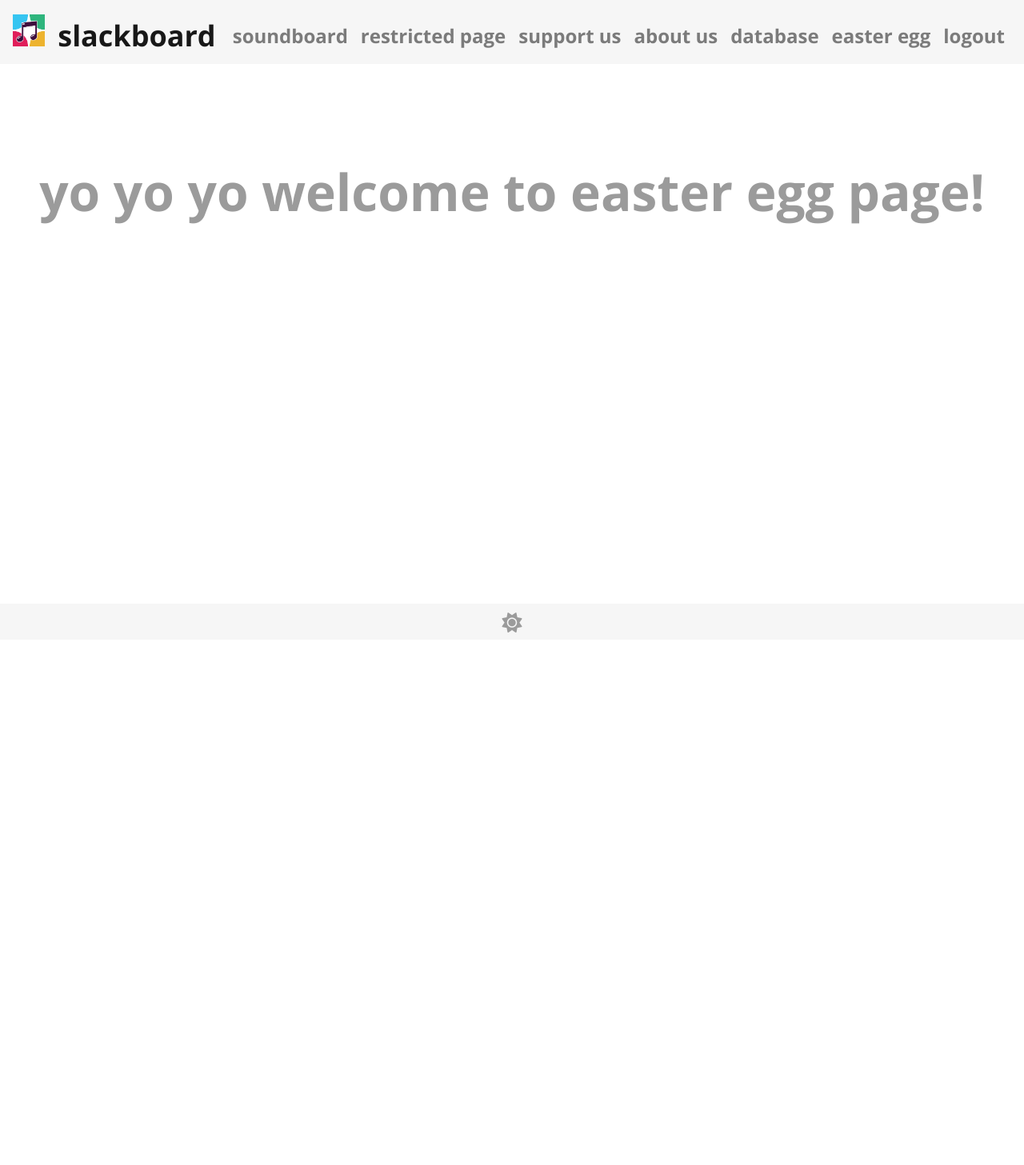
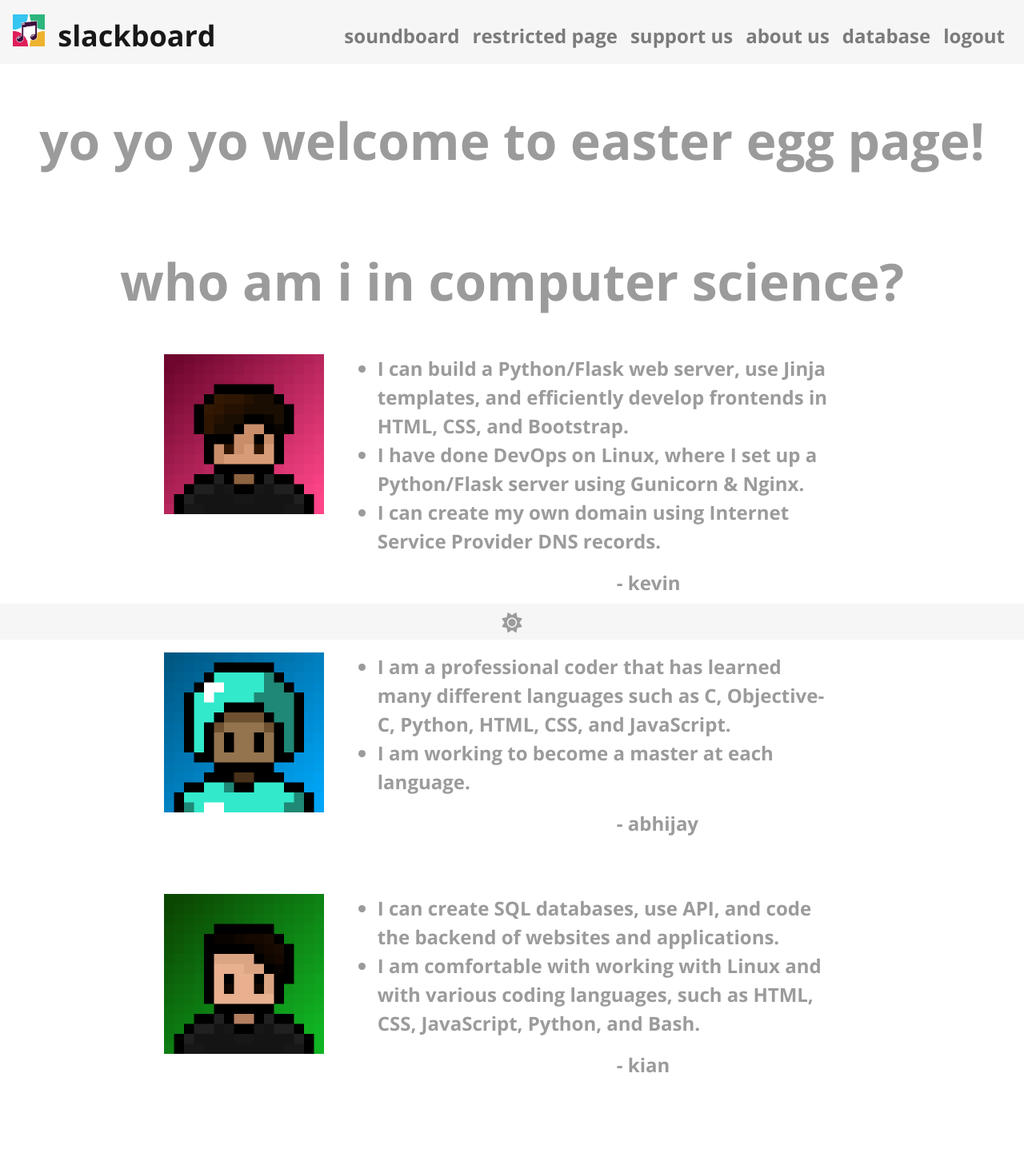
Before and after one commit to kevin-dough/p5slackbots, a Flask app: page /egg in a window 1280 px wide. Shown: the whole page at 80% size. Before the commit the page ends 792 px from the top, so only its background shows below. Run offline with Flask 2, Linux system fonts and the light colour scheme; parts of the project's set-up code (start-up, migrations or seed data) failed here and were passed over; some libraries are stand-ins or nearby versions.

Commit message:
easter egg statements

```diff
--- a/main.py
+++ b/main.py
@@ -83,14 +83,6 @@ def home():
 def soundboards():
     return render_template("selector.html")
 
-@app.route("/login")
-def login():
-    return render_template("login.html")
-
-@app.route("/signup")
-def signup():
-    return render_template("signup.html")
-
 @app.route("/electronic")
 def electronic():
     return render_template("soundboard1.html", blockdatalist=aboutdata.blockdata())
--- a/templates/base.html
+++ b/templates/base.html
@@ -50,9 +50,6 @@
             </li>
             <li class="nav-item">
                 <a class="nav-link navbarLink py-0" href="database">database</a>
-            </li>
-            <li class="nav-item">
-                <a class="nav-link navbarLink py-0" href="egg">easter egg</a>
             </li>
             <li class="nav-item">
                 <a class="nav-link navbarLink py-0" href="logout">logout</a>
--- a/templates/easteregg.html
+++ b/templates/easteregg.html
@@ -1,11 +1,56 @@
 {% extends "base.html" %}
 
+
 {% block egg %}
-<div style="padding-top:10%">
+<div style="padding-top:5%">
     <p class="tutorialTitle">yo yo yo welcome to easter egg page!</p>
+</div>
+<div style="padding-top:5%" class="row justify-content-center">
+    <p class="tutorialTitle">who am i in computer science?</p>
+    <div>
+        <div class="row justify-content-center">
+            <div style="padding-top:2%">
+                <img class="aboutImage" src="static/images/pixelkevin.png" width="200px" height="200px">
+            </div>
+            <div style="width:50%; padding:2%">
+                <ul class="tutorialText">
+                    <li>I can build a Python/Flask web server, use Jinja templates, and efficiently develop frontends in HTML, CSS, and Bootstrap.</li>
+                    <li>I have done DevOps on Linux, where I set up a Python/Flask server using Gunicorn & Nginx.</li>
+                    <li>I can create my own domain using Internet Service Provider DNS records.</li>
+                </ul>
+                <p class="tutorialText" style="padding-left:55%">- kevin</p>
+            </div>
+        </div>
+        <div class="row justify-content-center">
+            <div style="padding-top:2%">
+                <img class="aboutImage" src="static/images/pixelabhijay.png" width="200px" height="200px">
+            </div>
+            <div style="width:50%; padding:2%">
+                <ul class="tutorialText">
+                    <li>I am a professional coder that has learned many different languages such as C, Objective-C, Python, HTML, CSS, and JavaScript.</li>
+                    <li>I am working to become a master at each language.</li>
+                </ul>
+                <p class="tutorialText" style="padding-left:55%">- abhijay</p>
+            </div>
+        </div>
+        <div class="row justify-content-center">
+            <div style="padding-top:2%">
+                <img class="aboutImage" src="static/images/pixelkian.png" width="200px" height="200px">
+            </div>
+            <div style="width:50%; padding:2%">
+                <ul class="tutorialText">
+                    <li>I can create SQL databases, use API, and code the backend of websites and applications.</li>
+                    <li> I am comfortable with working with Linux and with various coding languages, such as HTML, CSS, JavaScript, Python, and Bash.</li>
+                </ul>
+                <p class="tutorialText" style="padding-left:55%">- kian</p>
+            </div>
+        </div>
+    </div>
 </div>
 
 
+
+<div style="padding-top:5%"></div>
 <script>
 
 </script>
--- a/templates/login.html
+++ b/templates/login.html
@@ -3,7 +3,7 @@
 {% block login %}
 
 <div class="container">
-    <h1>Please login</h1>
+    <h1 class="tutorialText">Please login</h1>
     <br>
     <form action="" method="post">
         <input type="text" placeholder="username" name="username" value="{{
```
